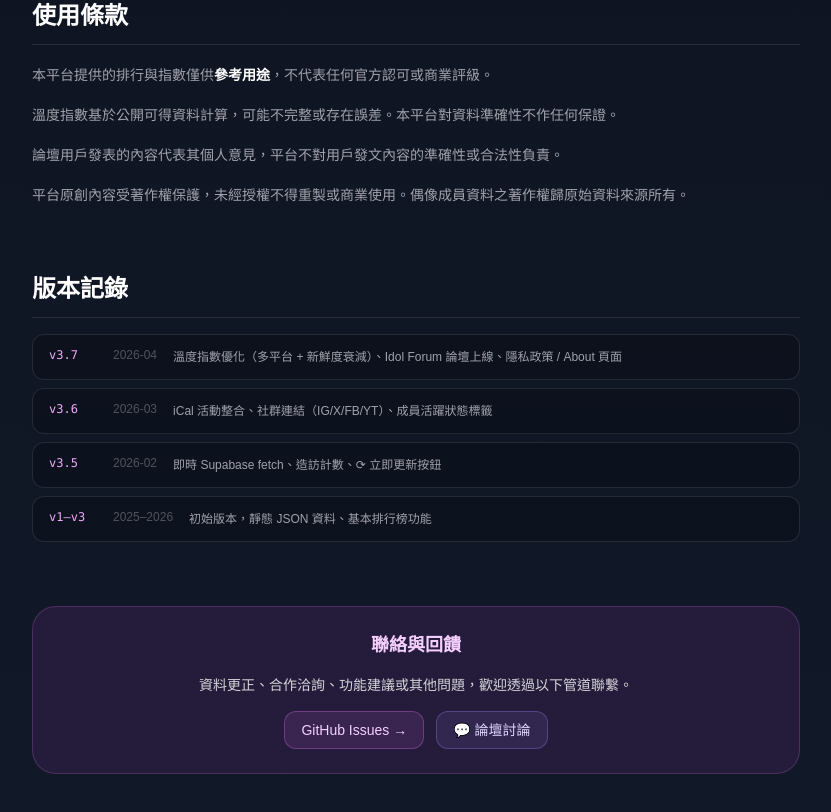
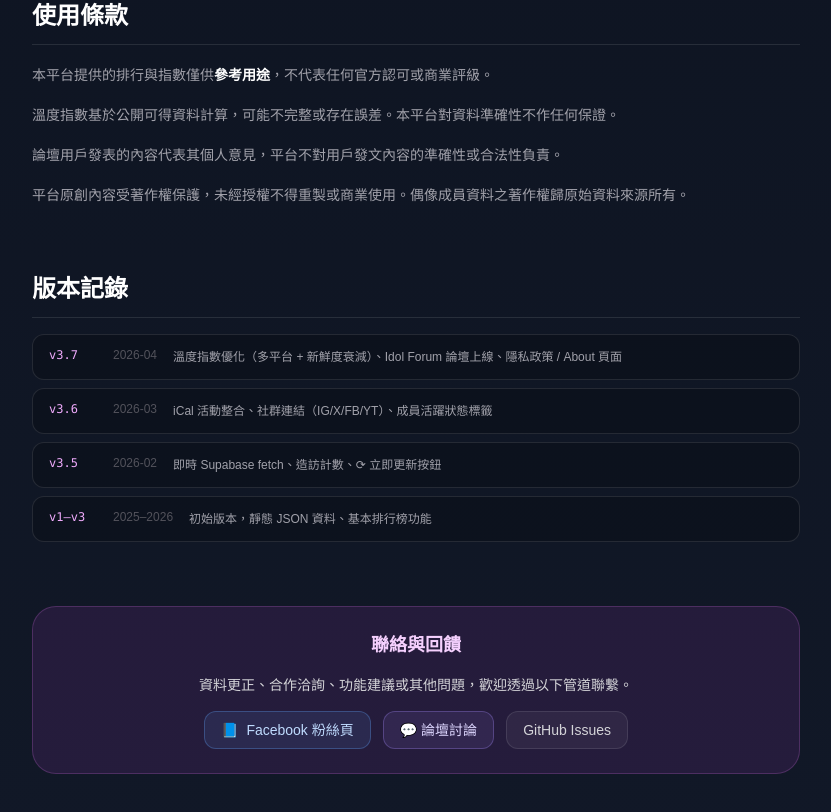
Before and after one commit to Ach018040/idol-platform, a Next.js app in the folder frontend-next/: page /about in a window 1280 px wide. Shown: the part 2897-3709 px from the top of the page, without its empty margins (224-1055 px from the left). Built offline with nearby package versions, Linux system fonts and the light colour scheme.

Commit message:
feat: add Facebook contact link to /about page

```diff
--- a/frontend-next/app/about/page.tsx
+++ b/frontend-next/app/about/page.tsx
@@ -202,13 +202,17 @@ export default function AboutPage() {
           <h2 className="text-lg font-bold text-fuchsia-200">聯絡與回饋</h2>
           <p className="text-sm text-zinc-300">資料更正、合作洽詢、功能建議或其他問題，歡迎透過以下管道聯繫。</p>
           <div className="flex items-center justify-center gap-3 flex-wrap">
-            <a href="https://github.com/Ach018040/idol-platform/issues" target="_blank" rel="noopener noreferrer"
-              className="inline-flex items-center gap-2 rounded-xl border border-fuchsia-400/30 bg-fuchsia-400/10 px-4 py-2 text-sm text-fuchsia-200 hover:bg-fuchsia-400/20 transition-colors">
-              GitHub Issues →
+            <a href="https://www.facebook.com/profile.php?id=61573475755166" target="_blank" rel="noopener noreferrer"
+              className="inline-flex items-center gap-2 rounded-xl border border-blue-400/30 bg-blue-400/10 px-4 py-2 text-sm text-blue-200 hover:bg-blue-400/20 transition-colors">
+              <span>📘</span> Facebook 粉絲頁
             </a>
             <Link href="/forum" className="inline-flex items-center gap-2 rounded-xl border border-violet-400/30 bg-violet-400/10 px-4 py-2 text-sm text-violet-200 hover:bg-violet-400/20 transition-colors">
               💬 論壇討論
             </Link>
+            <a href="https://github.com/Ach018040/idol-platform/issues" target="_blank" rel="noopener noreferrer"
+              className="inline-flex items-center gap-2 rounded-xl border border-white/10 bg-white/5 px-4 py-2 text-sm text-zinc-300 hover:bg-white/10 transition-colors">
+              GitHub Issues
+            </a>
           </div>
         </section>
 
```
